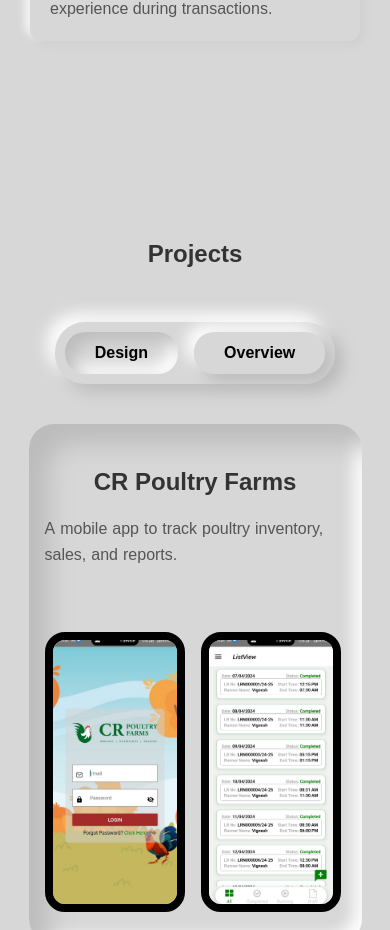
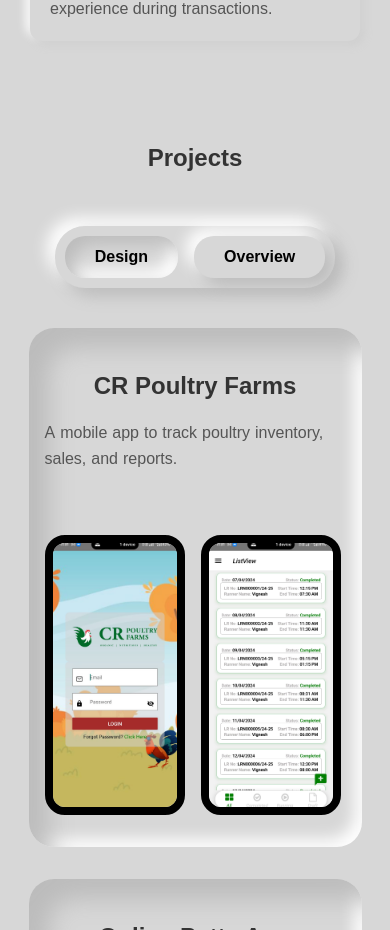
Before and after one commit to Logeshp91/Myprotflio, a React (Vite) app: page / in a window 390 px wide. Shown: the part 4400-5330 px from the top of the page. Built offline with nearby package versions, Linux system fonts and the light colour scheme.

Commit message:
Your message here

```diff
--- a/src/App.css
+++ b/src/App.css
@@ -10,7 +10,7 @@
 
 @media (max-width: 768px) {
   html {
-    scroll-padding-top: 120px; /* Taller header on mobile if wrapped */
+    scroll-padding-top: 10px;
   }
 }
 
--- a/src/Projects.css
+++ b/src/Projects.css
@@ -204,7 +204,6 @@
   .projects-section h2 {
       font-size: 1.5rem;
   color: #333;
-    margin-top: 30%;
   }
 
   .projects-list {
```
